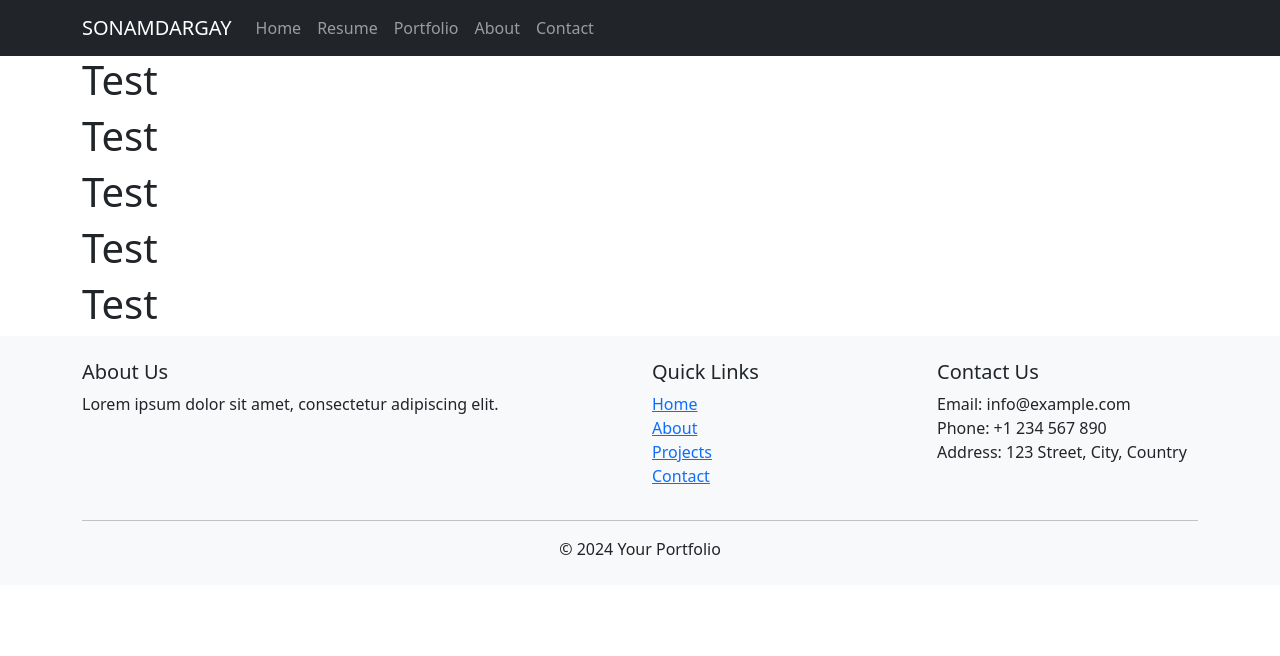
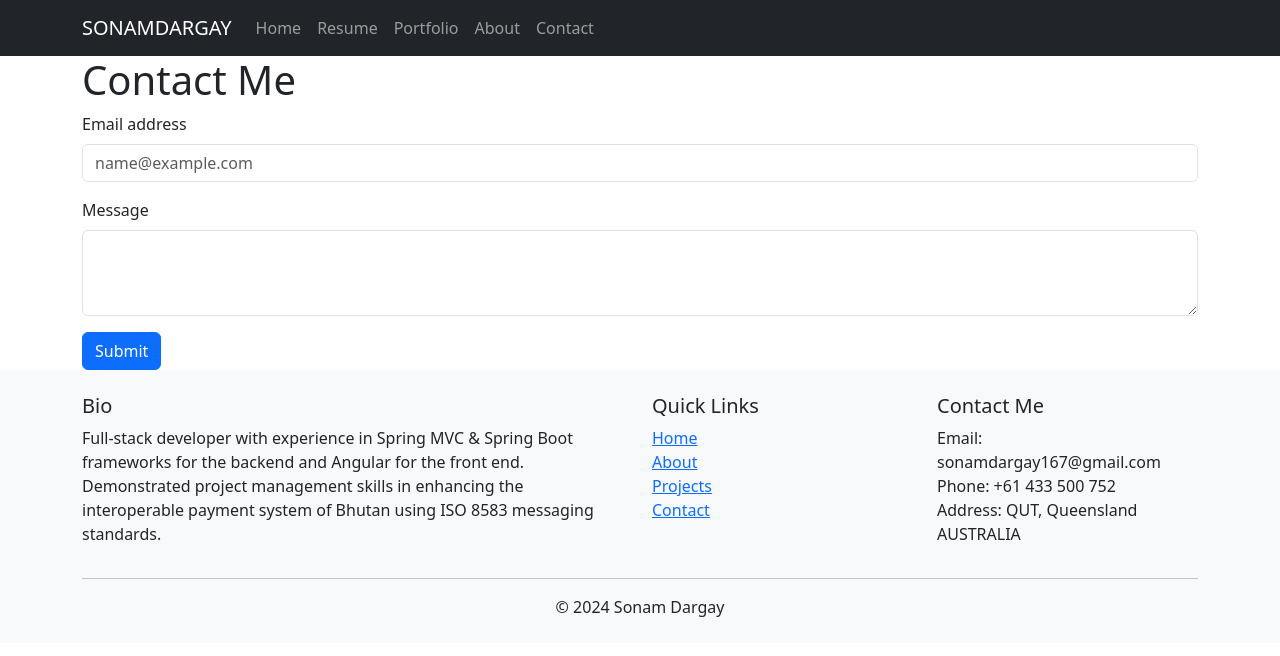
Before and after one commit to sonamdargay/my-portfolio, a React (Create React App) app: page /contact in a window 1280 px wide. Shown: the top 656 px of the page. Built offline with nearby package versions, Linux system fonts and the light colour scheme; no server answers.

Commit message:
add contact

```diff
--- a/src/components/About.js
+++ /dev/null
@@ -1,38 +0,0 @@
-import {Container, Image} from "react-bootstrap";
-import heroImage from '../assets/hero-image.png';
-
-function About(){
-    return(
-        <Container>
-            <div className="about-page">
-                <h1>About Me</h1>
-                <Image src={heroImage} alt="Sonam Dargay" rounded />
-                <div className="about-content">
-                    <p>
-                        Hi, I'm Sonam Dargay, a full-stack developer and blogger from the Kingdom of Bhutan.
-                        Currently, I'm pursuing my master's degree in Information Technology at Queensland University of
-                        Technology.
-                    </p>
-                    <p>
-                        I've developed several enterprise applications using Spring Boot for the central bank of Bhutan.
-                        I've also managed IT projects aimed at enhancing interoperability of inter-bank and cross-border
-                        financial transactions, including both card and cardless transactions.
-                    </p>
-                    <p>
-                        My project experience includes setting up SMS Gateway Servers, installation of both open-source and commercial DBMSs,
-                        Payment Gateway Integrations, and Front-end development using Angular.
-                    </p>
-                    <p>
-                        I'm passionate about freelancing and contributing to open-source projects.
-                        You can check out my projects <a href="link-to-projects">here</a>.
-                    </p>
-                    <p>
-                        Connect with me on <a href="link-to-linkedin">LinkedIn</a>.
-                    </p>
-                </div>
-            </div>
-        </Container>
-    )
-}
-
-export default About;
--- /dev/null
+++ b/src/components/About.jsx
@@ -0,0 +1,49 @@
+import {Col, Container, Row} from "react-bootstrap";
+import Image from 'react-bootstrap/Image';
+import heroImage from '../assets/hero-image.png';
+
+function About(){
+    return(
+        <Container>
+            <div className="about-page">
+                <h1>About Me</h1>
+                <Row>
+                    <Col md={8}>
+                        <div className="about-content">
+                            <p>
+                                Hi, I'm Sonam Dargay, a full-stack developer and blogger from the Kingdom of Bhutan.
+                                Currently, I'm pursuing my master's degree in Information Technology at Queensland
+                                University of
+                                Technology.
+                            </p>
+                            <p>
+                                I've developed several enterprise applications using Spring Boot for the central bank of
+                                Bhutan.
+                                I've also managed IT projects aimed at enhancing interoperability of inter-bank and
+                                cross-border
+                                financial transactions, including both card and cardless transactions.
+                            </p>
+                            <p>
+                                My project experience includes setting up SMS Gateway Servers, installation of both
+                                open-source and commercial DBMSs,
+                                Payment Gateway Integrations, and Front-end development using Angular.
+                            </p>
+                            <p>
+                                I'm passionate about freelancing and contributing to open-source projects.
+                                You can check out my projects <a href="link-to-projects">here</a>.
+                            </p>
+                            <p>
+                                Connect with me on <a href="link-to-linkedin">LinkedIn</a>.
+                            </p>
+                        </div>
+                    </Col>
+                    <Col md={4}>
+                        <Image src={heroImage} alt="Sonam Dargay" thumbnail/>
+                    </Col>
+                </Row>
+            </div>
+        </Container>
+    )
+}
+
+export default About;
--- a/src/components/Contact.js
+++ /dev/null
@@ -1,17 +0,0 @@
-import {Container} from "react-bootstrap";
-
-function  Contact(){
-    return(
-        <Container>
-            <div id="contact">
-                <h1>Test</h1>
-                <h1>Test</h1>
-                <h1>Test</h1>
-                <h1>Test</h1>
-                <h1>Test</h1>
-            </div>
-        </Container>
-    )
-}
-
-export default Contact;
--- /dev/null
+++ b/src/components/Contact.jsx
@@ -0,0 +1,44 @@
+import {Button, Container} from "react-bootstrap";
+import Form from 'react-bootstrap/Form';
+import {useState} from "react";
+
+function  Contact(){
+    const [formData, setFormData] = useState({
+        name: '',
+        email: '',
+        message: '',
+    });
+
+    const handleChange = (e) => {
+        const { name, value } = e.target;
+        setFormData({ ...formData, [name]: value });
+    };
+
+    const handleSubmit = (e) => {
+        e.preventDefault();
+        console.log(formData);
+    };
+
+    return (
+        <Container>
+            <div className="contact-page">
+                <h1>Contact Me</h1>
+                <Form onSubmit={handleSubmit}>
+                    <Form.Group className="mb-3" controlId="contactForm.ControlInput1">
+                        <Form.Label>Email address</Form.Label>
+                        <Form.Control type="email" placeholder="name@example.com" />
+                    </Form.Group>
+                    <Form.Group className="mb-3" controlId="contactForm.ControlTextarea1">
+                        <Form.Label>Message</Form.Label>
+                        <Form.Control as="textarea" rows={3}  onChange={handleChange}/>
+                    </Form.Group>
+                    <Form.Group>
+                        <Button as="input" type="submit" value="Submit" />{' '}
+                    </Form.Group>
+                </Form>
+            </div>
+        </Container>
+    )
+}
+
+export default Contact;
--- a/src/components/Footer.js
+++ b/src/components/Footer.jsx
@@ -7,8 +7,10 @@ const Footer = () => {
             <Container>
                 <Row>
                     <Col md={6}>
-                        <h5>About Us</h5>
-                        <p>Lorem ipsum dolor sit amet, consectetur adipiscing elit.</p>
+                        <h5>Bio</h5>
+                        <p>Full-stack developer with experience in Spring MVC & Spring Boot frameworks for the backend and Angular for
+                            the front end. Demonstrated project management skills in enhancing the interoperable payment system of Bhutan
+                            using ISO 8583 messaging standards.</p>
                     </Col>
                     <Col md={3}>
                         <h5>Quick Links</h5>
@@ -16,22 +18,22 @@ const Footer = () => {
                             <li><a href="/">Home</a></li>
                             <li><a href="/about">About</a></li>
                             <li><a href="/projects">Projects</a></li>
-                            <li><a href="/contact">Contact</a></li>
+                            <li><a href="/src/components/Contact">Contact</a></li>
                         </ul>
                     </Col>
                     <Col md={3}>
-                        <h5>Contact Us</h5>
+                        <h5>Contact Me</h5>
                         <ul className="list-unstyled">
-                            <li>Email: info@example.com</li>
-                            <li>Phone: +1 234 567 890</li>
-                            <li>Address: 123 Street, City, Country</li>
+                            <li>Email: sonamdargay167@gmail.com</li>
+                            <li>Phone: +61 433 500 752</li>
+                            <li>Address: QUT, Queensland AUSTRALIA</li>
                         </ul>
                     </Col>
                 </Row>
                 <hr className="bg-light" />
                 <Row>
                     <Col>
-                        <p className="text-center mb-0">&copy; {new Date().getFullYear()} Your Portfolio</p>
+                        <p className="text-center mb-0">&copy; {new Date().getFullYear()} Sonam Dargay</p>
                     </Col>
                 </Row>
             </Container>
```
Also changed, not shown: src/components/Home.jsx (renamed from src/components/Home.js), src/components/Navigation.jsx (renamed from src/components/Navigation.js), src/components/Portfolio.jsx (renamed from src/components/Portfolio.js), src/components/Resume.jsx (renamed from src/components/Resume.js), 1 other file (tests, documents, lock files or other folders).
